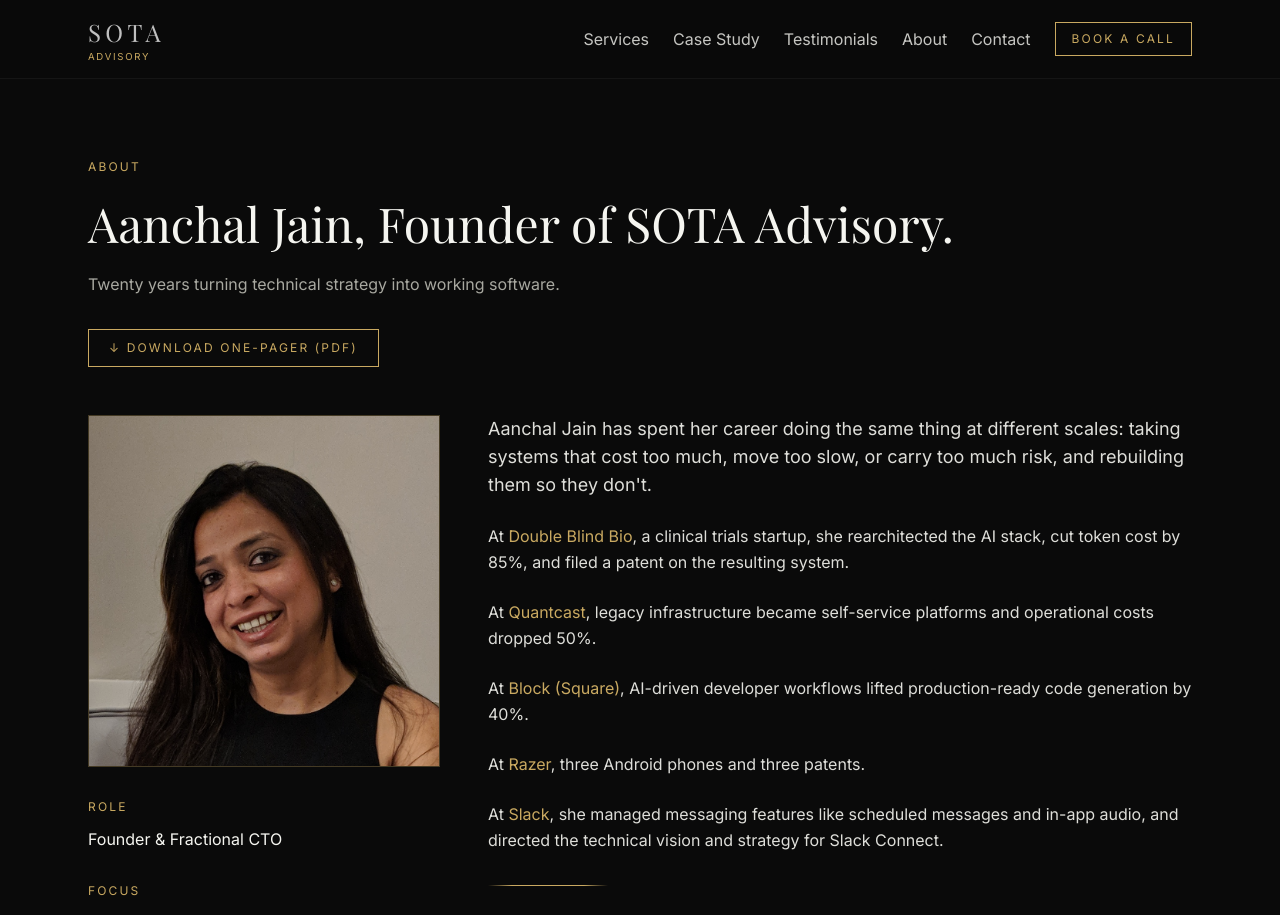
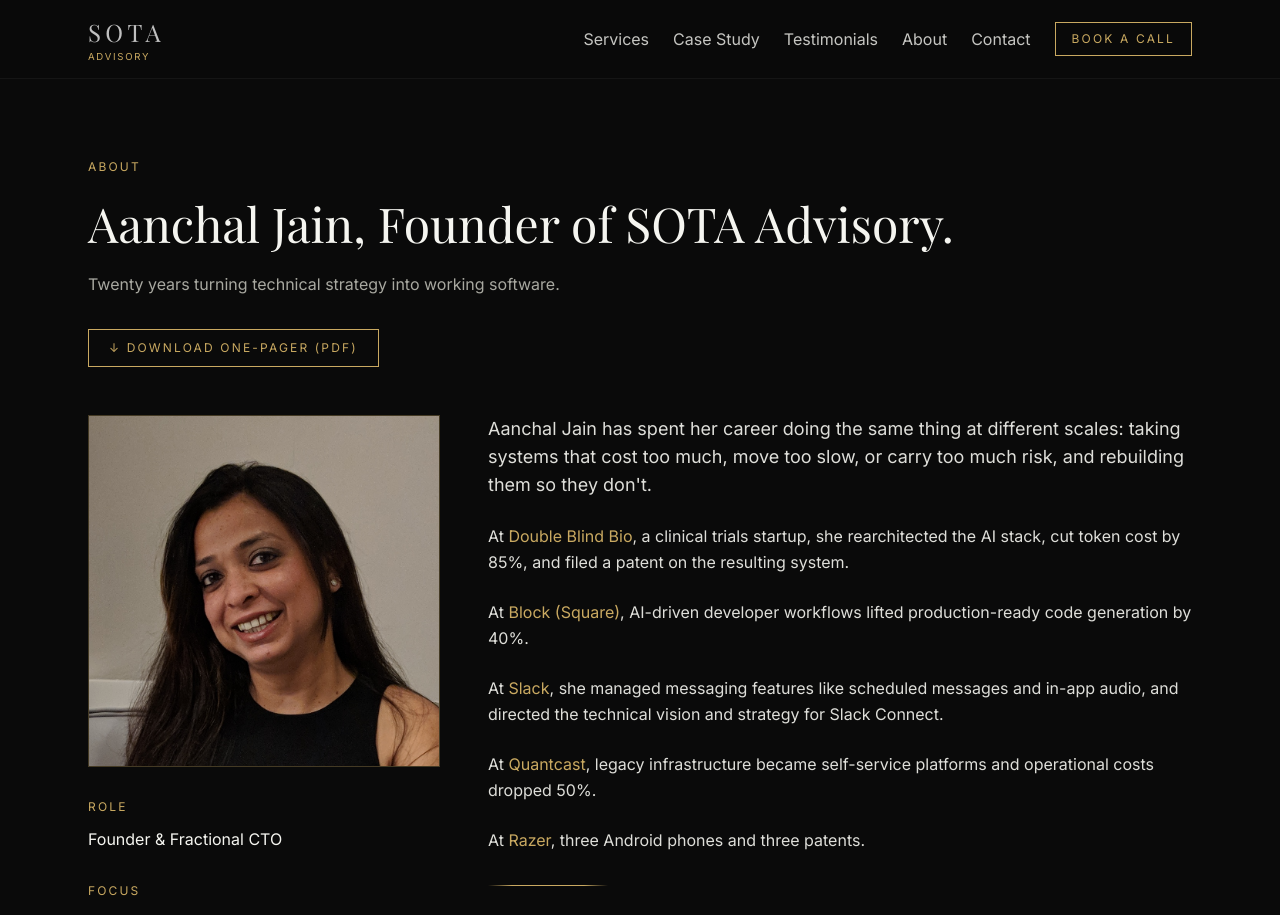
Before and after one commit to jain-aanchal/sota-advisory, a Next.js app: page /about in a window 1280 px wide. Shown: the top 915 px of the page. Built offline with nearby package versions, Linux system fonts and the light colour scheme; a web font is replaced by a local one.

Commit message:
Reorder About bio: Double Blind Bio, Block, Slack, Quantcast, Razer (#25)
Match the sidebar PRIOR list ordering. Copy unchanged; paragraphs
just moved.

Co-authored-by: Claude Opus 4.7 <noreply@anthropic.com>

```diff
--- a/app/about/page.tsx
+++ b/app/about/page.tsx
@@ -99,24 +99,24 @@ export default function AboutPage() {
             token cost by 85%, and filed a patent on the resulting system.
           </p>
           <p>
-            At <span className="text-gold">Quantcast</span>, legacy
-            infrastructure became self-service platforms and operational
-            costs dropped 50%.
-          </p>
-          <p>
             At <span className="text-gold">Block (Square)</span>, AI-driven
             developer workflows lifted production-ready code generation by
             40%.
-          </p>
-          <p>
-            At <span className="text-gold">Razer</span>, three Android
-            phones and three patents.
           </p>
           <p>
             At <span className="text-gold">Slack</span>, she managed
             messaging features like scheduled messages and in-app audio,
             and directed the technical vision and strategy for Slack
             Connect.
+          </p>
+          <p>
+            At <span className="text-gold">Quantcast</span>, legacy
+            infrastructure became self-service platforms and operational
+            costs dropped 50%.
+          </p>
+          <p>
+            At <span className="text-gold">Razer</span>, three Android
+            phones and three patents.
           </p>
           <div className="gold-divider my-8 max-w-[120px]" />
           <p className="text-lg">
```
